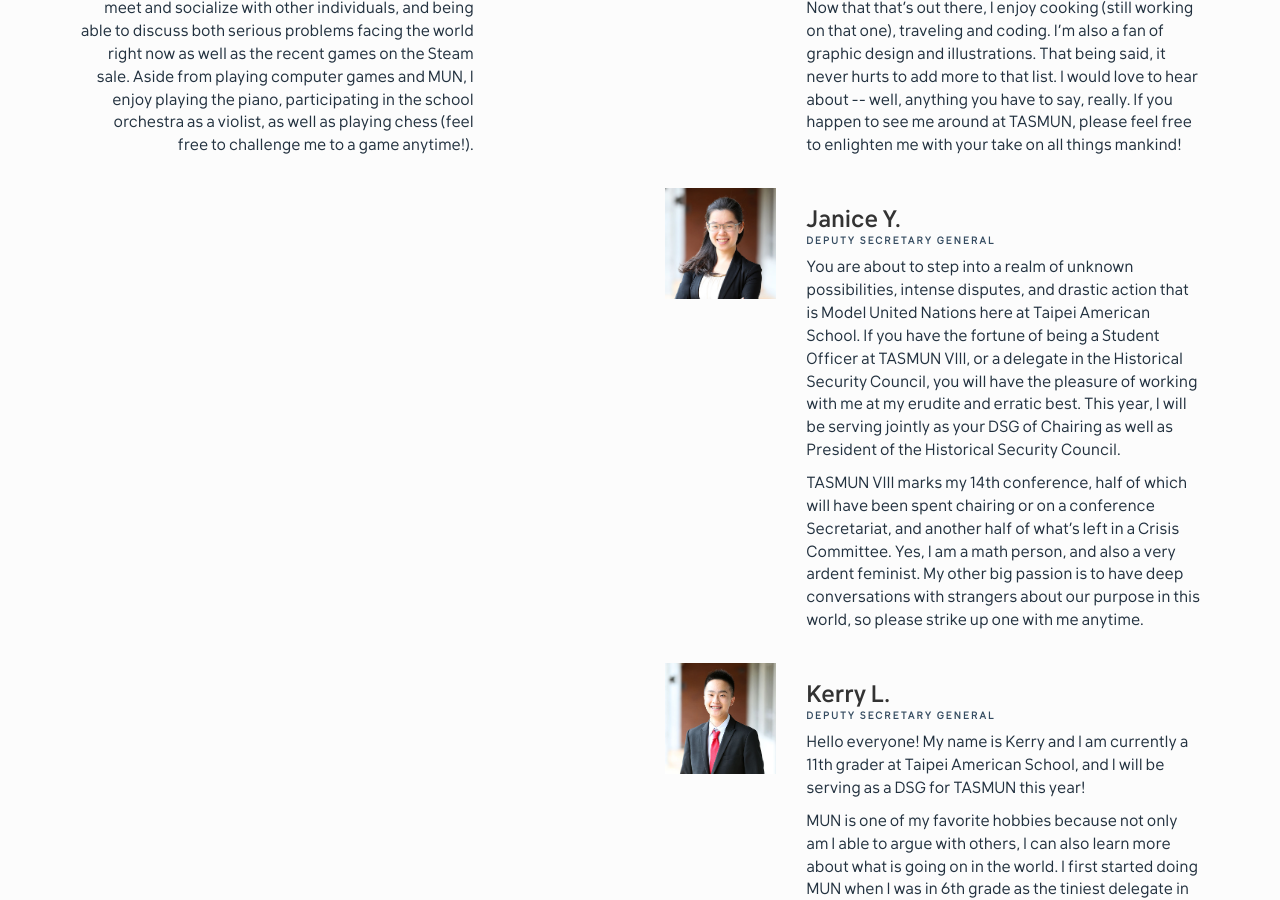
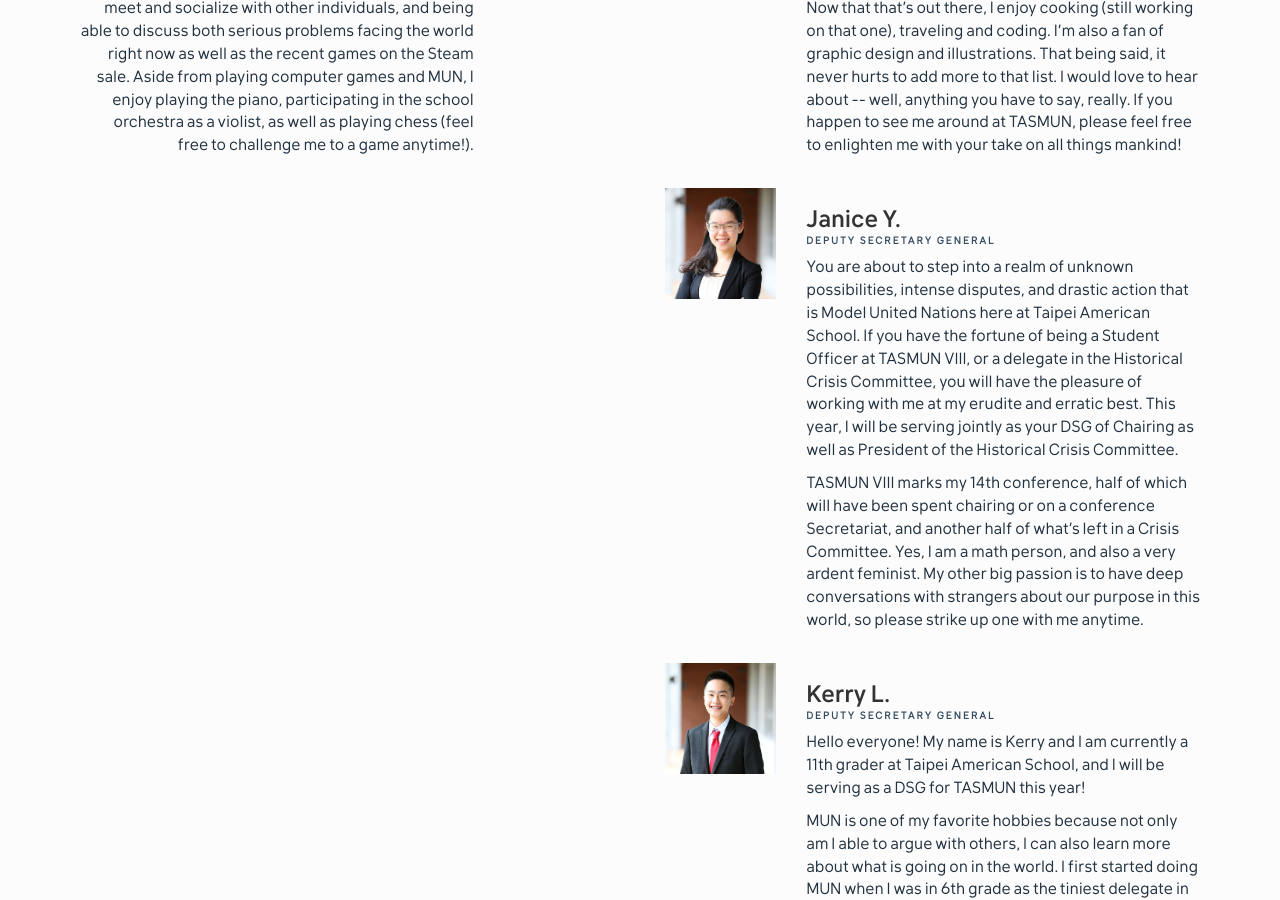
Before and after one commit to alexandernext/tasmun, a Jekyll site: the page built from secretariat.html, in a window 1280 px wide and 900 px high, scrolled down 1301 px. Built offline with Jekyll 4.4.1, drawn with Linux system fonts in a browser that asks for light colours; some web fonts are replaced.

Commit message:
changed hcc name

```diff
--- a/committees.html
+++ b/committees.html
@@ -64,7 +64,7 @@ title: Committees and Issues
     </ul>
   </div>
   <div class="item">
-    <h3 class="item-title">Historical Security Council</h3>
+    <h3 class="item-title">Historical Crisis Committee</h3>
     <ul>
       <li>Crisis Committee on 9/11 and the War on Terror</li>
     </ul>
--- a/secretariat.html
+++ b/secretariat.html
@@ -65,7 +65,7 @@ title: Secretariat
     <div class="col-sm-9">
       <h3 class="item-title">Janice Y.</h3>
       <h4 class="item-subtitle">Deputy Secretary General</h4>
-      <p>You are about to step into a realm of unknown possibilities, intense disputes, and drastic action that is Model United Nations here at Taipei American School. If you have the fortune of being a Student Officer at TASMUN VIII, or a delegate in the Historical Security Council, you will have the pleasure of working with me at my erudite and erratic best. This year, I will be serving jointly as your DSG of Chairing as well as President of the Historical Security Council. </p>
+      <p>You are about to step into a realm of unknown possibilities, intense disputes, and drastic action that is Model United Nations here at Taipei American School. If you have the fortune of being a Student Officer at TASMUN VIII, or a delegate in the Historical Crisis Committee, you will have the pleasure of working with me at my erudite and erratic best. This year, I will be serving jointly as your DSG of Chairing as well as President of the Historical Crisis Committee. </p>
 <p>TASMUN VIII marks my 14th conference, half of which will have been spent chairing or on a conference Secretariat, and another half of what’s left in a Crisis Committee. Yes, I am a math person, and also a very ardent feminist. My other big passion is to have deep conversations with strangers about our purpose in this world, so please strike up one with me anytime.</p>
     </div>
   </div>
```
